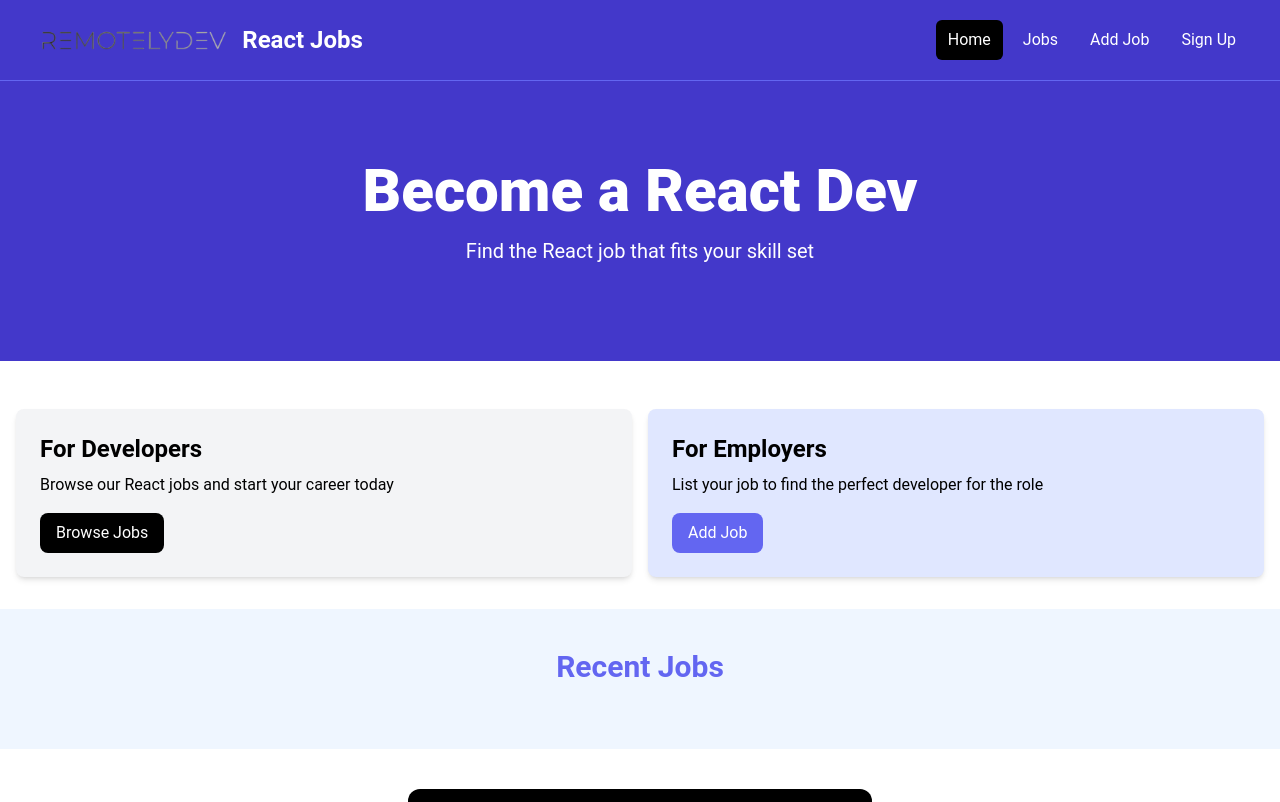
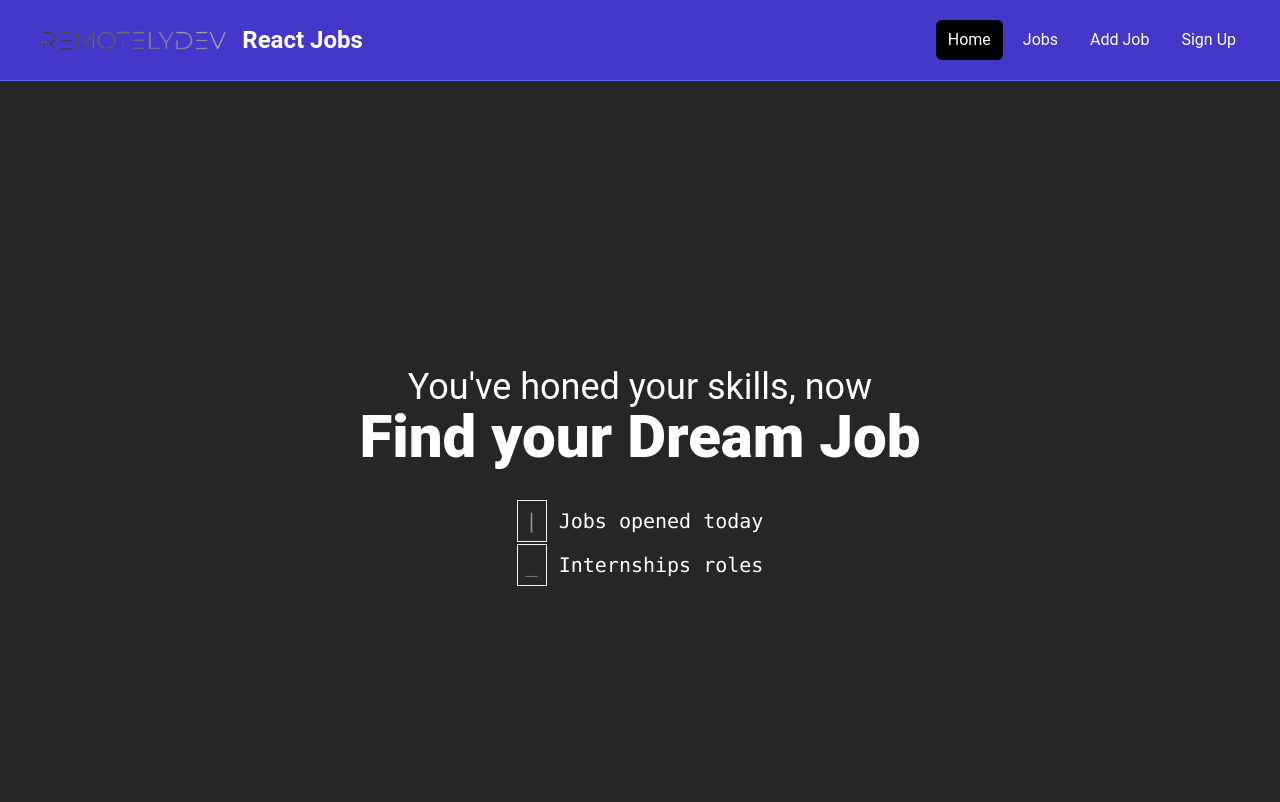
Before and after one commit to hefeholuwah/JOBBER, a React (Vite) app: page / in a window 1280 px wide. Shown: the top 802 px of the page. Built offline with nearby package versions, Linux system fonts and the light colour scheme; data requests are answered from the project's data file.

Commit message:
Updated section to welcome users as the first thing seen

```diff
--- a/src/components/Hero.jsx
+++ b/src/components/Hero.jsx
@@ -1,15 +1,37 @@
 const Hero = ({
-  title = 'Become a React Dev',
-  subtitle = 'Find the React job that fits your skill set',
+  getTodayJobCount,
+  getTodayInternCount,
 }) => {
+  const todayJobCount = getTodayJobCount;
+  const todayInternCount = getTodayInternCount;
+
   return (
-    <section className='bg-indigo-700 py-20 mb-4'>
-      <div className='max-w-7xl mx-auto px-4 sm:px-6 lg:px-8 flex flex-col items-center'>
+    <section className='section w-full bg-b flex py-20 mb-4'>
+      <div className='max-w-7xl mx-auto px-4 sm:px-6 lg:px-8 flex flex-col items-center justify-center'>
         <div className='text-center'>
+          <h2 className="text-4xl text-white">
+            You've honed your skills, now
+          </h2>
           <h1 className='text-4xl font-extrabold text-white sm:text-5xl md:text-6xl'>
-            {title}
+            Find your Dream Job
           </h1>
-          <p className='my-4 text-xl text-white'>{subtitle}</p>
+          <br />
+          <p className='my-4 text-xl text-white'>
+            <pre className="inline border border-gray-100 p-2">
+              <code>{todayJobCount}</code><span className="blink">|</span>
+            </pre>
+            <pre className="inline">
+              {todayJobCount !== 1 ? " Jobs opened today" : " Job opened today"}
+            </pre>
+          </p>
+          <p className='my-4 text-xl text-white'>
+            <pre className="inline border border-gray-100 p-2">
+              <code>{todayInternCount}</code><span className="blink" >_</span>
+            </pre>
+            <pre className="inline">
+              {todayInternCount != 1 ? " Internships roles" : " Internship"}
+            </pre>
+          </p>
         </div>
       </div>
     </section>
```
